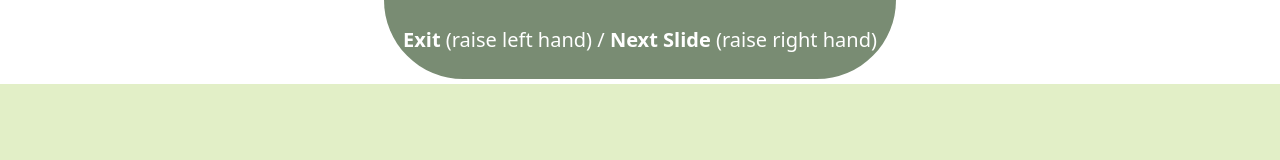
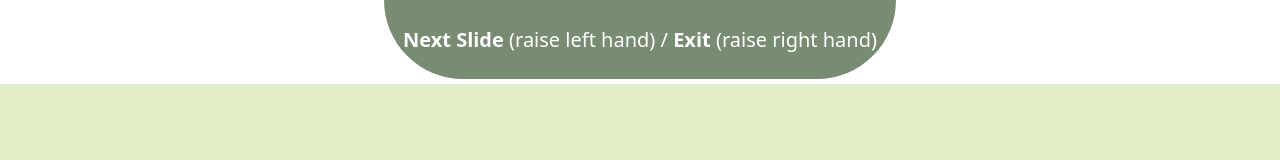
Before and after one commit to anhcdang/cs484-group24, a React (Create React App) app: page /carousel/1 in a window 1280 px wide. Shown: the top 160 px of the page. Built offline with nearby package versions, Linux system fonts and the light colour scheme; no server answers.

Commit message:
change instructions text

```diff
--- a/src/pages/Carousel.js
+++ b/src/pages/Carousel.js
@@ -137,7 +137,7 @@ function Carousel() {
     <Stack>
       <div className='top-page-container'>
         <Button className='go-back-button' size='lg' onClick={handleGoBack}>
-          <b>Exit</b> (raise left hand) / <b>Next Slide</b> (raise right hand)
+        <b>Next Slide</b> (raise left hand) / <b>Exit</b> (raise right hand)
         </Button>
       </div>
       <div className='carousel-container'>
```
